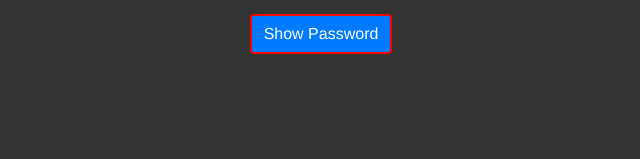
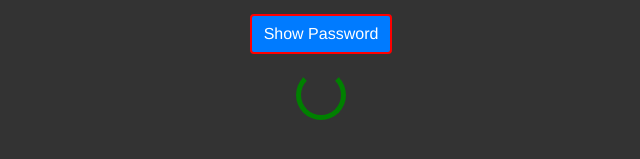
Before and after one commit to davidalves1/curso-styled-components, a React (Create React App) app: page / in a window 1280 px wide. Shown: the part 191-350 px from the top of the page, without its empty margins (319-959 px from the left). Built offline with nearby package versions, Linux system fonts and the light colour scheme.

Commit message:
Create animated component

```diff
--- a/src/App.js
+++ b/src/App.js
@@ -8,6 +8,7 @@ import Home from './components/containers/Home';
 import PrimaryButton from './components/common/PrimaryButton';
 import PasswordInput from './components/common/PasswordInput';
 import { createGlobalStyle } from 'styled-components';
+import Spinner from './components/common/Spinner';
 
 const GlobalStyle = createGlobalStyle`
   body {
@@ -18,11 +19,14 @@ const GlobalStyle = createGlobalStyle`
 function App() {
   const [theme, setTheme] = useState(DarkTheme);
   const [showPasword, setShowPassword] = useState(false);
+  const [spinnerInverse, setSpinnerInverse] = useState(false);
 
   function handleToggleLights() {
     const newTheme = theme.id === 'light' ? DarkTheme : LightTheme;
+    const spinerSide = !spinnerInverse;
 
     setTheme(newTheme);
+    setSpinnerInverse(spinerSide);
   }
 
   function handleTogglePasswordVisibility() {
@@ -42,6 +46,7 @@ function App() {
         <PrimaryButton onClick={ () => handleTogglePasswordVisibility() }>
           { showPasword ? 'Hide Password' : 'Show Password' }
         </PrimaryButton>
+        <Spinner inverse={ spinnerInverse } />
       </Home>
       <GlobalStyle />
     </ThemeProvider>
--- /dev/null
+++ b/src/components/common/Spinner.js
@@ -0,0 +1,35 @@
+import styled, { keyframes } from 'styled-components';
+
+const rotateRight = keyframes`
+  from {
+    transform: rotate(0);
+  }
+
+  to {
+    transform: rotate(360deg);
+  }
+`;
+
+const rotateLeft = keyframes`
+  from {
+    transform: rotate(360deg);
+  }
+
+  to {
+    transform: rotate(0);
+  }
+`;
+
+const Spinner = styled.div`
+  margin-top: 1rem;
+  width: 50px;
+  height: 50px;
+  border-radius: 50%;
+  border: 5px solid green;
+  border-top-color: transparent;
+
+  animation: ${props => props.inverse ? rotateLeft : rotateRight} 1s linear infinite;
+`;
+
+
+export default Spinner;
```
